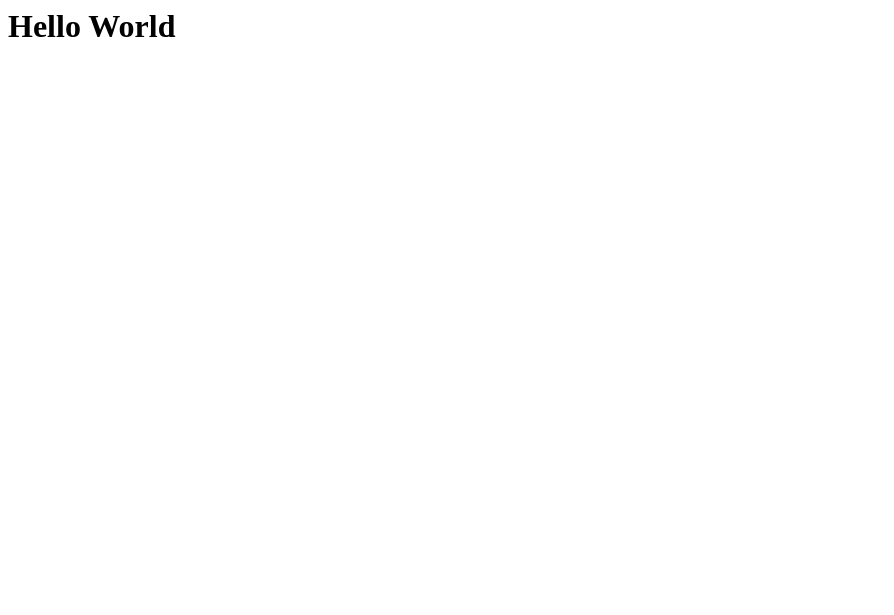
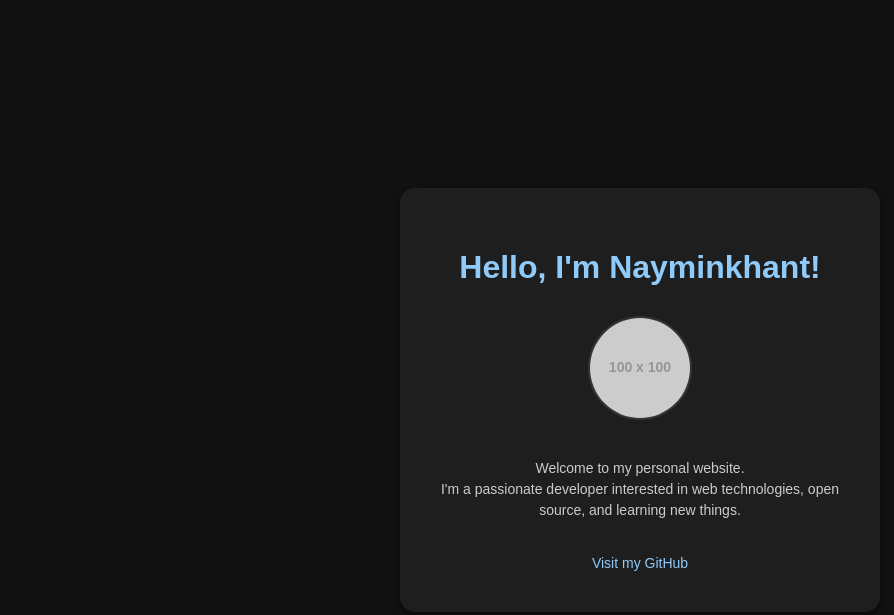
Before and after one commit to Nayminkhant2004/Nayminkhant2004.github.io, a plain HTML site: page index.html in a window 1280 px wide. Shown: the whole page, without its empty margins (0-894 px from the left). Drawn offline with Linux system fonts and the light colour scheme; placeholder pictures from the web are drawn by us.

Commit message:
Update index.html

```diff
--- a/index.html
+++ b/index.html
@@ -1 +1,22 @@
-<h1>Hello World</h1>
+<!DOCTYPE html>
+<html>
+<head>
+    <title>Self Introduction</title>
+    <style>
+        body { background-color: #121212; color: white; font-family: sans-serif; display: flex; justify-content: center; align-items: center; height: 100vh; margin: 0; }
+        .card { background-color: #1e1e1e; padding: 40px; border-radius: 15px; text-align: center; width: 400px; box-shadow: 0 4px 15px rgba(0,0,0,0.5); }
+        h1 { color: #90caf9; margin-bottom: 10px; }
+        img { width: 100px; height: 100px; border-radius: 50%; object-fit: cover; margin: 20px 0; border: 2px solid #333; }
+        p { color: #ccc; line-height: 1.5; font-size: 14px; }
+        a { color: #90caf9; text-decoration: none; font-size: 14px; margin-top: 20px; display: inline-block; }
+    </style>
+</head>
+<body>
+    <div class="card">
+        <h1>Hello, I'm Nayminkhant!</h1>
+        <img src="https://via.placeholder.com/100" alt="Profile Picture">
+        <p>Welcome to my personal website.<br>I'm a passionate developer interested in web technologies, open source, and learning new things.</p>
+        <a href="https://github.com/Nayminkhant2004">Visit my GitHub</a>
+    </div>
+</body>
+</html>
```
